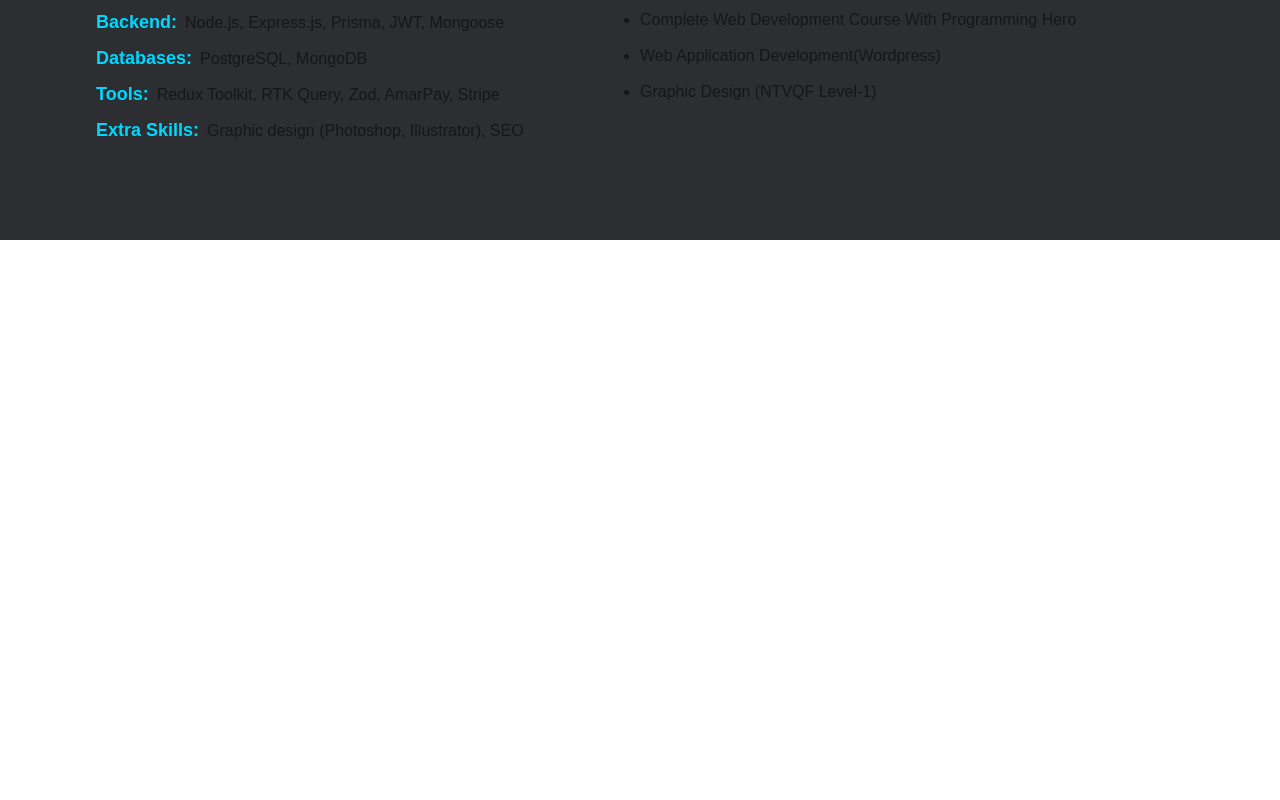
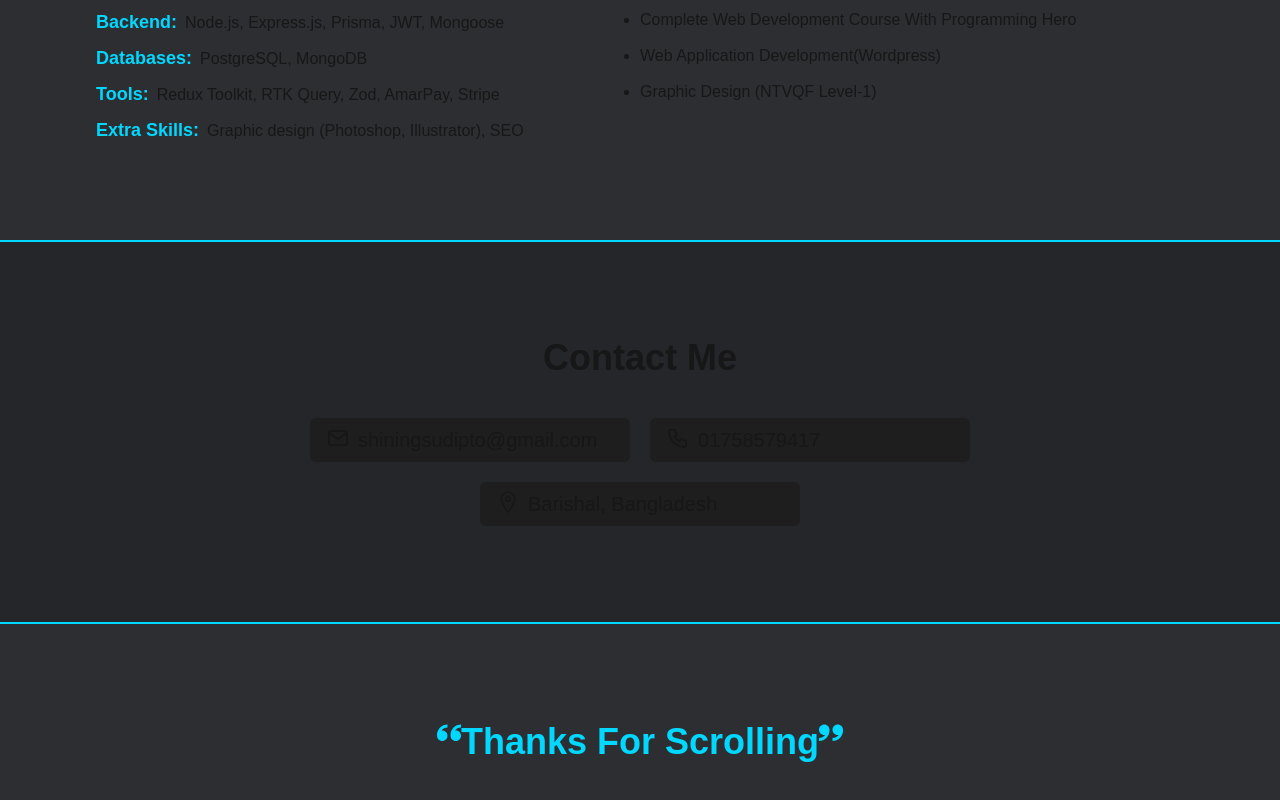
Before and after one commit to shiningsudipto/portfolio, a Next.js app: page / in a window 1280 px wide. Shown: the part 1972-2772 px from the top of the page. Before the commit the page ends 2212 px from the top, so only its background shows below. Built offline with nearby package versions, Linux system fonts and the light colour scheme.

Commit message:
footer and contact section added

```diff
--- a/package.json
+++ b/package.json
@@ -13,7 +13,8 @@
     "@material-tailwind/react": "^2.1.10",
     "next": "15.1.2",
     "react": "^19.0.0",
-    "react-dom": "^19.0.0"
+    "react-dom": "^19.0.0",
+    "react-icons": "^5.4.0"
   },
   "devDependencies": {
     "@eslint/eslintrc": "^3",
--- a/src/app/globals.css
+++ b/src/app/globals.css
@@ -5,6 +5,10 @@
 :root {
   --background: #ffffff;
   --foreground: #171717;
+}
+
+html {
+  scroll-behavior: smooth;
 }
 
 @media (prefers-color-scheme: dark) {
--- a/src/app/page.tsx
+++ b/src/app/page.tsx
@@ -1,6 +1,8 @@
 import About from "@/components/modules/home/About";
 import Banner from "@/components/modules/home/Banner";
+import Contact from "@/components/modules/home/Contact";
 import Experience from "@/components/modules/home/Experience";
+import Footer from "@/components/modules/home/Footer";
 
 export default function Home() {
   return (
@@ -8,6 +10,8 @@ export default function Home() {
       <Banner />
       <Experience />
       <About />
+      <Contact />
+      <Footer />
     </div>
   );
 }
--- a/src/components/modules/home/About.tsx
+++ b/src/components/modules/home/About.tsx
@@ -25,7 +25,7 @@ const About = () => {
   ];
 
   return (
-    <div className="bg-black space-y">
+    <div id="about" className="bg-black space-y">
       <div className="ps-24 flex justify-between gap-10">
         <div className="flex-1">
           <h2 className="text-4xl font-bold">About Me</h2>
--- a/src/components/modules/home/Banner.tsx
+++ b/src/components/modules/home/Banner.tsx
@@ -2,7 +2,10 @@ import avatar from "@/assets/sudipta-das.jpg";
 import Image from "next/image";
 const Banner = () => {
   return (
-    <div className="space-xy flex justify-between items-center bg-black h-[90vh]">
+    <div
+      id="banner"
+      className="space-xy flex justify-between items-center bg-black h-[90vh]"
+    >
       <div className="space-y-4">
         <h1 className="text-5xl">
           I&apos;m <span className="text-primary">Sudipta Das</span>
--- /dev/null
+++ b/src/components/modules/home/Contact.tsx
@@ -0,0 +1,32 @@
+import { TbMail, TbPhone } from "react-icons/tb";
+import { IoLocationOutline } from "react-icons/io5";
+const Contact = () => {
+  return (
+    <div
+      id="contact"
+      className="space-xy bg-black-200 border-t-2 border-b-2 border-primary"
+    >
+      <h2 className="text-4xl font-bold text-center">Contact Me</h2>
+      <div className="mt-10 flex flex-col justify-center items-center gap-5">
+        <div className="flex items-center justify-center gap-5">
+          <p className="flex items-center gap-2 text-xl bg-black-300 w-[320px] px-4 py-2 rounded-md">
+            <TbMail className="mb-1 text-2xl" />
+            <a href="mailto:shiningsudipto@gmail.com">
+              shiningsudipto@gmail.com
+            </a>
+          </p>
+          <p className="flex items-center gap-2 text-xl bg-black-300 w-[320px] px-4 py-2 rounded-md">
+            <TbPhone className="mb-1 text-2xl" />
+            <a href="tel:+8801758579417">01758579417</a>
+          </p>
+        </div>
+        <p className="flex items-center gap-2 text-xl bg-black-300 w-[320px] py-2 px-4 rounded-md">
+          <IoLocationOutline className="mb-1 text-2xl" />
+          Barishal, Bangladesh
+        </p>
+      </div>
+    </div>
+  );
+};
+
+export default Contact;
--- a/src/components/modules/home/Experience.tsx
+++ b/src/components/modules/home/Experience.tsx
@@ -21,7 +21,7 @@ const Experience = () => {
   ];
 
   return (
-    <div className="space-xy bg-black-200 flex gap-5">
+    <div id="experience" className="space-xy bg-black-200 flex gap-5">
       <h2 className="text-4xl font-bold">Experience</h2>
       <div className="mt-20 space-y-10 w-full">
         {experiences.map((experience, index) => (
--- /dev/null
+++ b/src/components/modules/home/Footer.tsx
@@ -0,0 +1,19 @@
+import { ImQuotesLeft, ImQuotesRight } from "react-icons/im";
+
+const Footer = () => {
+  return (
+    <div className="space-xy flex justify-center bg-black">
+      <p className="flex items-center text-4xl font-bold text-primary">
+        <span className="mb-5">
+          <ImQuotesLeft className="text-2xl" />
+        </span>{" "}
+        Thanks For Scrolling{" "}
+        <span className="mb-5">
+          <ImQuotesRight className="text-2xl" />
+        </span>
+      </p>
+    </div>
+  );
+};
+
+export default Footer;
--- a/src/components/shared/CustomNavbar.tsx
+++ b/src/components/shared/CustomNavbar.tsx
@@ -7,11 +7,15 @@ import { useEffect, useState } from "react";
 
 const menuLinks = [
   {
-    path: "#",
+    path: "#about",
     label: "About",
   },
   {
-    path: "#",
+    path: "#experience",
+    label: "Experience",
+  },
+  {
+    path: "#contact",
     label: "Contact",
   },
 ];
@@ -21,7 +25,7 @@ function NavList() {
     <ul className="my-2 flex flex-col gap-2 lg:mb-0 lg:mt-0 lg:flex-row lg:items-center lg:gap-6">
       {menuLinks.map((item, index) => (
         <li key={index}>
-          <a href="">{item.label}</a>
+          <a href={item.path}>{item.label}</a>
         </li>
       ))}
     </ul>
@@ -47,7 +51,7 @@ const CustomNavbar = () => {
       placeholder=""
     >
       <div className="flex items-center justify-between">
-        <a href="#" className="text-xl font-bold">
+        <a href="#home" className="text-xl font-bold">
           Sudipta <span className="font-medium">Das</span>
         </a>
         <div className="hidden lg:block">
```
Also changed, not shown: 1 other file (tests, documents, lock files or other folders).
